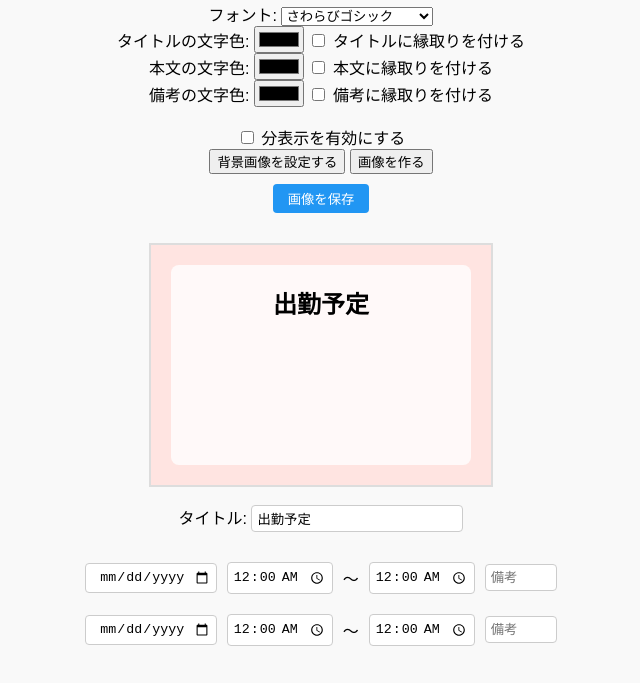
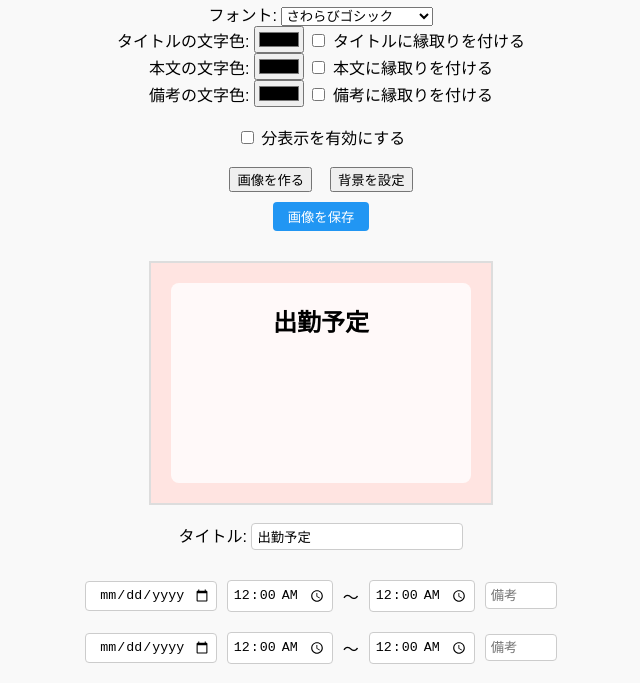
Before and after one commit to myurariya/itsu-iru, a plain HTML site: page index.html in a window 1280 px wide. Shown: the part 115-798 px from the top of the page, without its empty margins (319-959 px from the left). Drawn offline with nearby package versions, Linux system fonts and the light colour scheme; a script that the page names is missing; a web font is replaced by a local one.

Commit message:
レイアウト微修正

```diff
--- a/index.html
+++ b/index.html
@@ -60,10 +60,10 @@
     </div><br>
     <label>
         <input type="checkbox" id="show-minutes"> 分表示を有効にする
-    </label><br>
+    </label><br><br>
     <input type="file" id="background-image" accept="image/*" style="display: none;">
-    <button id="select-background">背景画像を設定する</button>
-    <button id="generate">画像を作る</button><br>
+    <button id="generate">画像を作る</button>&nbsp;&nbsp;&nbsp;
+    <button id="select-background">背景を設定</button><br>
     <button id="download">画像を保存</button>
 
     <div id="preview">
```
